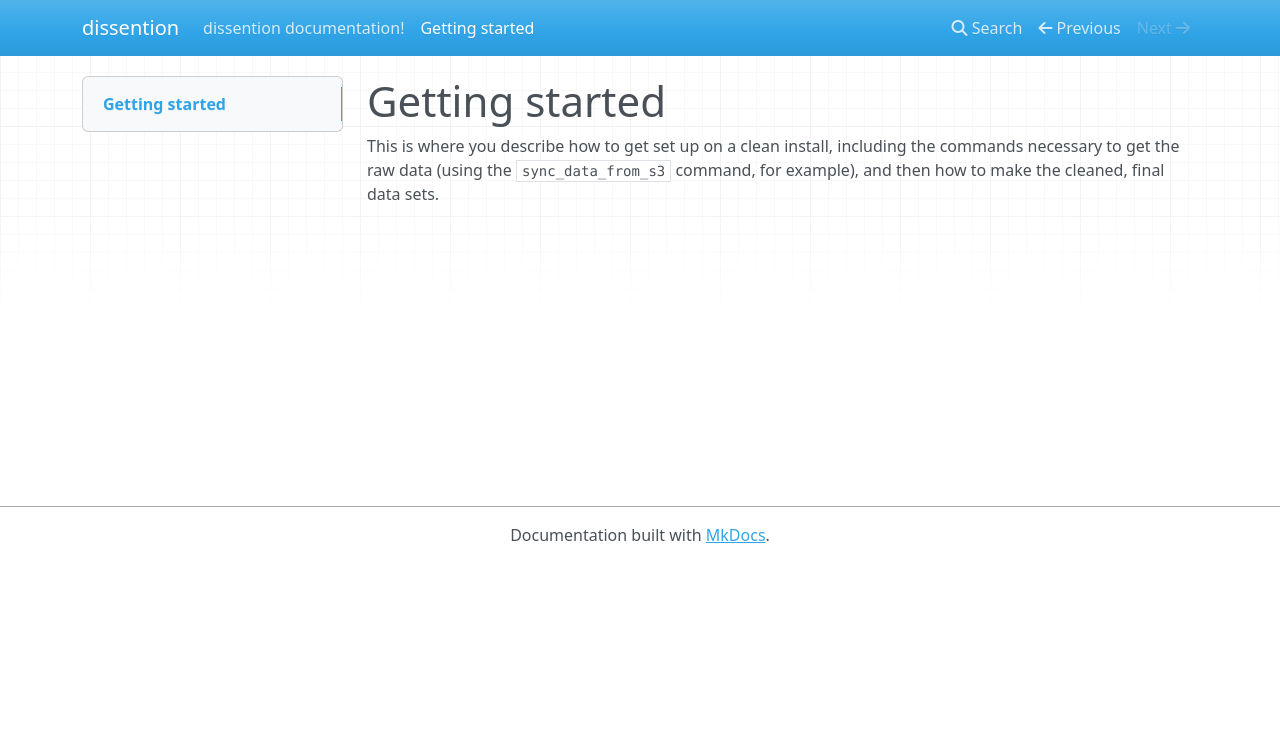
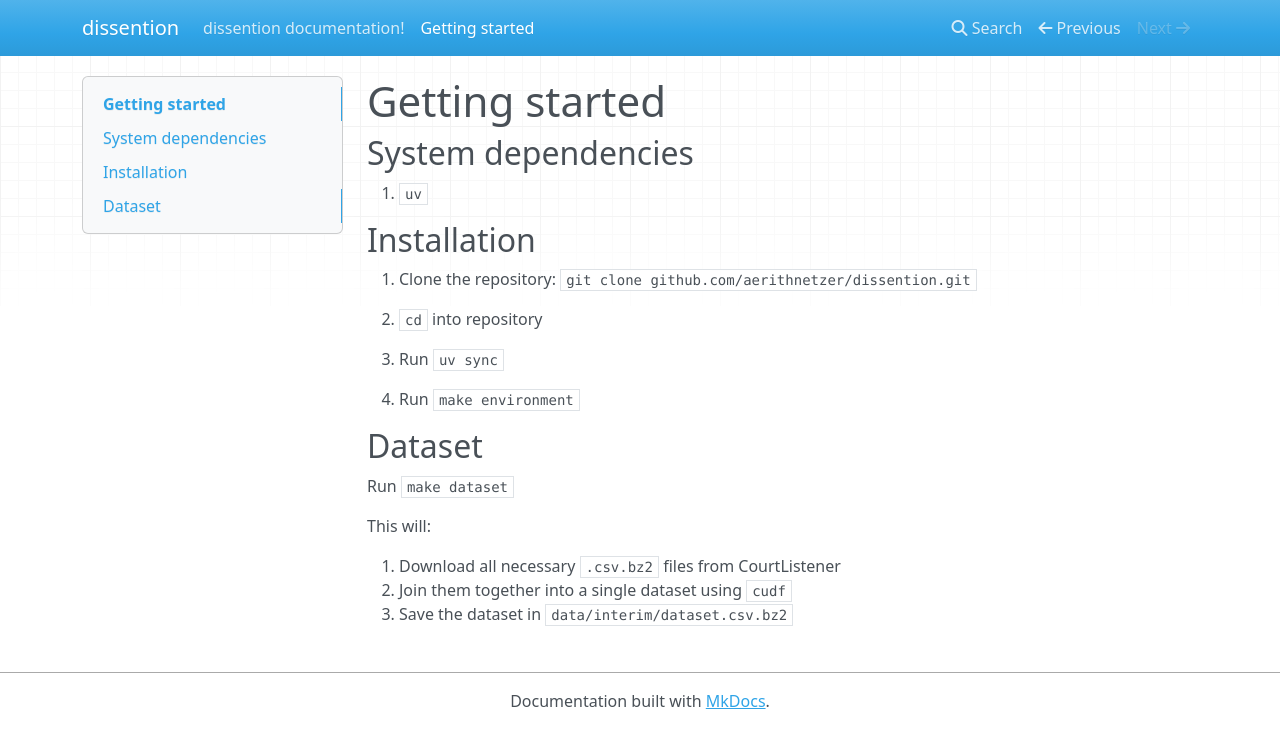
Before and after one commit to aerithnetzer/dissention, an MkDocs documentation site: the page built from docs/docs/getting-started.md, in a window 1280 px wide. Shown: the top 748 px of the page. Built offline with MkDocs 1.6.1, drawn with Linux system fonts in a browser that asks for light colours; nearby versions of some CDN libraries.

```diff
--- a/docs/docs/getting-started.md
+++ b/docs/docs/getting-started.md
@@ -1,6 +1,25 @@
-Getting started
-===============
+# Getting started
 
-This is where you describe how to get set up on a clean install, including the
-commands necessary to get the raw data (using the `sync_data_from_s3` command,
-for example), and then how to make the cleaned, final data sets.
+## System dependencies
+
+1. `uv`
+
+## Installation
+
+1. Clone the repository: `git clone github.com/aerithnetzer/dissention.git`
+
+2. `cd` into repository
+
+3. Run `uv sync`
+
+4. Run `make environment`
+
+## Dataset
+
+Run `make dataset`
+
+This will:
+
+1. Download all necessary `.csv.bz2` files from CourtListener
+2. Join them together into a single dataset using `cudf`
+3. Save the dataset in `data/interim/dataset.csv.bz2`
```
Also changed, not shown: 1 other file.
